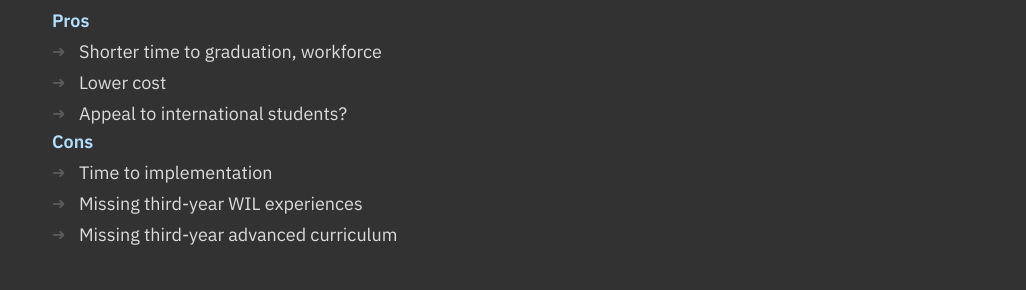
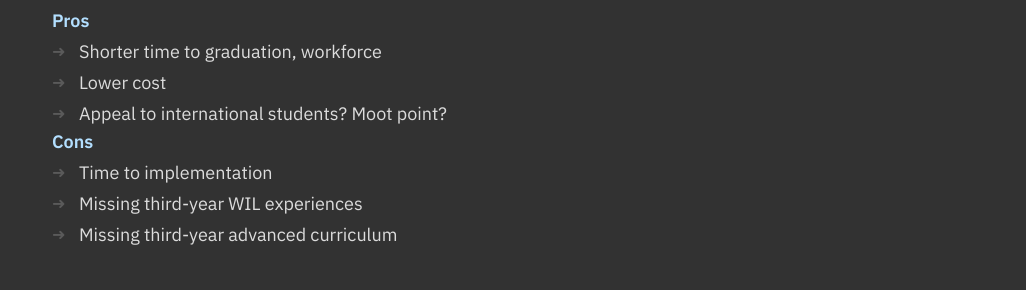
Before and after one commit to AlainParadis/program-transformation, a Jekyll site: the page built from proposed-credentials.md, in a window 1280 px wide and 900 px high, scrolled down 742 px. Shown: the part 158-448 px from the top of the window, without its empty margins (83-1109 px from the left). Built offline with Jekyll 4.4.1, drawn with Linux system fonts in a browser that asks for light colours.

Commit message:
text edit

```diff
--- a/proposed-credentials.md
+++ b/proposed-credentials.md
@@ -33,7 +33,7 @@ order: 4
 	<ul>
 		<li>Shorter time to graduation, workforce</li>
 		<li>Lower cost</li>
-		<li>Appeal to international students?</li>
+		<li>Appeal to international students? Moot point?</li>
 	</ul>
 	<strong>Cons</strong>
 	<ul>
```
